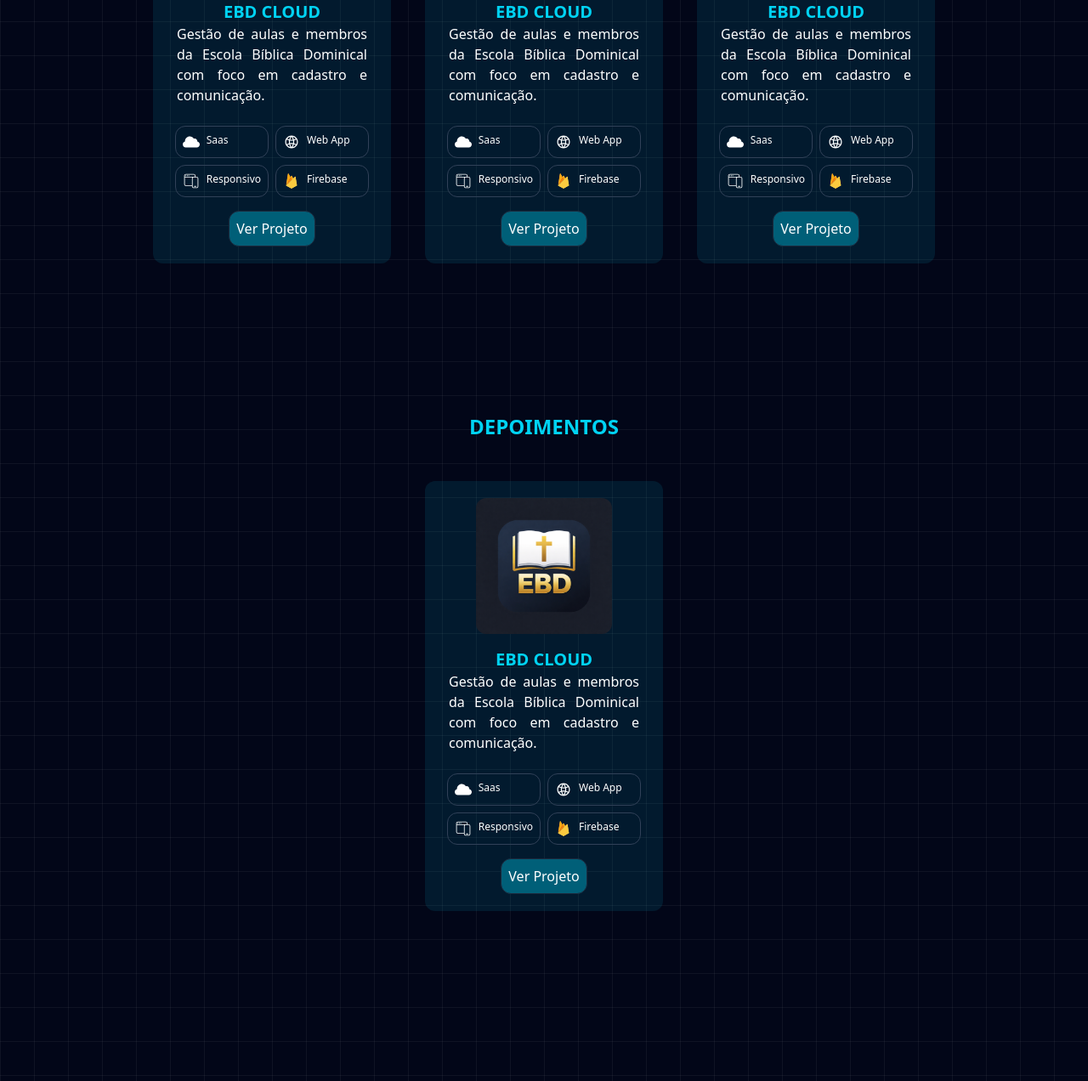
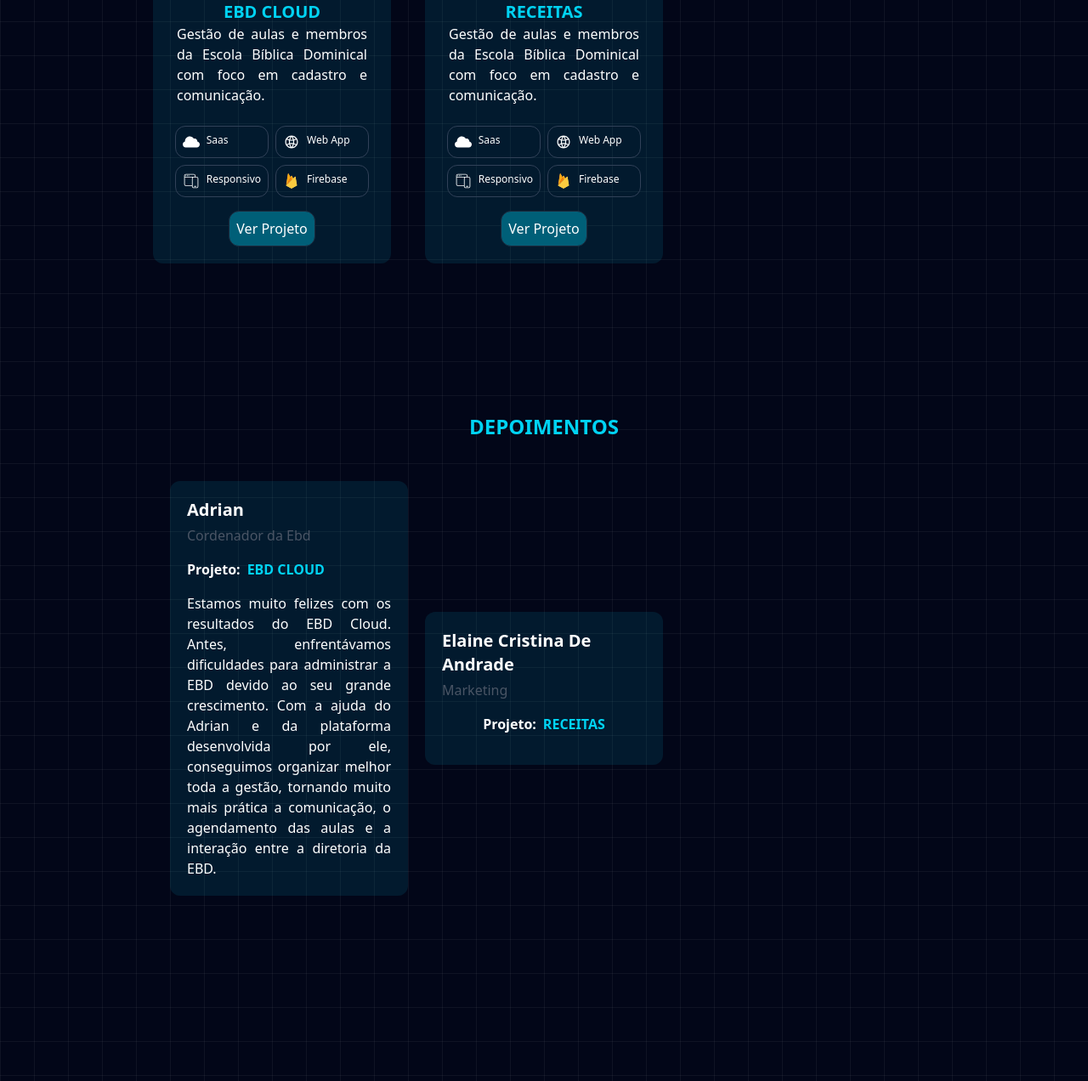
Before and after one commit to Adrriian/portifolio, a website: page index.html in a window 1280 px wide. Shown: the part 2375-3647 px from the top of the page at 85% size. Drawn offline with Linux system fonts and the light colour scheme; files whose address does not match are found by name.

Commit message:
fazendo a area de depoimentos layout

```diff
--- a/index.html
+++ b/index.html
@@ -5,6 +5,7 @@
     <meta charset="UTF-8">
     <meta name="viewport" content="width=device-width, initial-scale=1.0">
     <link href="./src/css/output.css" rel="stylesheet">
+    <title>Adrian.dev</title>
 </head>
 
 <body
@@ -158,7 +159,7 @@
                     <div
                         class="w-70 p-5 flex flex-col gap-4 items-center  hover:translate-y-2 bg-cyan-400/10 hover:shadow-[10px_10px_30px_black] rounded-xl transition-all duration-300 ease-linear">
                         <div class="w-40">
-                            <img src="./public//icons/ebd.png" class=" rounded-xl">
+                            <img src="./public/logos//apps/ebd.png" class=" rounded-xl">
                         </div>
                         <div class="flex flex-col items-center">
                             <h1 class="text-cyan-400 text-xl font-bold transition-all duration-300 ease-linear">EBD
@@ -192,11 +193,10 @@
                     <div
                         class="w-70 p-5 flex flex-col gap-4 items-center  hover:translate-y-2 bg-cyan-400/10 hover:shadow-[10px_10px_30px_black] rounded-xl transition-all duration-300 ease-linear">
                         <div class="w-40">
-                            <img src="./public//icons/ebd.png" class=" rounded-xl">
+                            <img src="./public/logos/apps/receitas.jpg" class=" rounded-xl">
                         </div>
                         <div class="flex flex-col items-center">
-                            <h1 class="text-cyan-400 text-xl font-bold transition-all duration-300 ease-linear">EBD
-                                CLOUD</h1>
+                            <h1 class="text-cyan-400 text-xl font-bold transition-all duration-300 ease-linear">RECEITAS</h1>
                             <p class="max-w-60 text-justify px-2 pb-2 text-white ">Gestão de aulas e membros da Escola
                                 Bíblica Dominical com foco em cadastro e comunicação.</p>
                         </div>
@@ -223,83 +223,41 @@
                             <button class="text-white cursor-pointer">Ver Projeto</button>
                         </div>
                     </div>
-                    <div
-                        class="w-70 p-5 flex flex-col gap-4 items-center  hover:translate-y-2 bg-cyan-400/10 hover:shadow-[10px_10px_30px_black] rounded-xl transition-all duration-300 ease-linear">
-                        <div class="w-40">
-                            <img src="./public//icons/ebd.png" class=" rounded-xl">
-                        </div>
-                        <div class="flex flex-col items-center">
-                            <h1 class="text-cyan-400 text-xl font-bold transition-all duration-300 ease-linear">EBD
-                                CLOUD</h1>
-                            <p class="max-w-60 text-justify px-2 pb-2 text-white ">Gestão de aulas e membros da Escola
-                                Bíblica Dominical com foco em cadastro e comunicação.</p>
-                        </div>
-                        <div class="grid grid-cols-2 gap-2">
-                            <div class="flex gap-2 p-2 border border-slate-700 rounded-xl">
-                                <img src="./public/icons/saas.svg" class="w-5 h-5">
-                                <h1 class="text-white  text-xs">Saas</h1>
-                            </div>
-                            <div class="flex gap-2 p-2 border border-slate-700 rounded-xl">
-                                <img src="./public/icons/web.svg" class="w-5 h-5">
-                                <h1 class="text-white  text-xs">Web App</h1>
-                            </div>
-                            <div class="flex gap-2 p-2 border border-slate-700 rounded-xl">
-                                <img src="./public/icons/responsive.svg" class="w-5 h-5">
-                                <h1 class="text-white  text-xs">Responsivo</h1>
-                            </div>
-                            <div class="flex gap-2 p-2 border border-slate-700 rounded-xl">
-                                <img src="./public/icons/firebase.svg" class="w-5 h-5">
-                                <h1 class="text-white  text-xs">Firebase</h1>
-                            </div>
-                        </div>
-                        <div
-                            class="cursor-pointer flex items-center justify-center p-2 border border-slate-800 bg-cyan-800 rounded-xl  hover:bg-cyan-600">
-                            <button class="text-white cursor-pointer">Ver Projeto</button>
-                        </div>
-                    </div>
-
                 </div>
             </div>
         </section>
         <section id="depoimentos" class=" py-20">
-            <h1 class="text-cyan-400 font-black text-2xl w-full text-center uppercase">Depoimentos</h1>
-            <div class="flex items-center justify-center mt-12">
-                <div class="w-70 p-5 flex flex-col gap-4 items-center  hover:translate-y-2 bg-cyan-400/10 hover:shadow-[10px_10px_30px_black] rounded-xl transition-all duration-300 ease-linear">
-                    <div class="w-40">
-                        <img src="./public//icons/ebd.png" class=" rounded-xl">
-                    </div>
-                    <div class="flex flex-col items-center">
-                        <h1 class="text-cyan-400 text-xl font-bold transition-all duration-300 ease-linear">EBD CLOUD
-                        </h1>
-                        <p class="max-w-60 text-justify px-2 pb-2 text-white ">Gestão de aulas e membros da Escola
-                            Bíblica Dominical com foco em cadastro e comunicação.</p>
-                    </div>
-                    <div class="grid grid-cols-2 gap-2">
-                        <div class="flex gap-2 p-2 border border-slate-700 rounded-xl">
-                            <img src="./public/icons/saas.svg" class="w-5 h-5">
-                            <h1 class="text-white  text-xs">Saas</h1>
+            <div class="w-full flex flex-col items-center justify-center">
+                <h1 class="text-cyan-400 font-black text-2xl w-full text-center uppercase">Depoimentos</h1>
+                <div class="flex flex-col gap-5 items-center justify-center mt-12 sm:grid sm:grid-cols-2 lg:grid-cols-3">
+                    <div class="w-70 p-5 flex flex-col gap-4   hover:translate-y-2 bg-cyan-400/10 hover:shadow-[10px_10px_30px_black] rounded-xl transition-all duration-300 ease-linear">
+                        <div class="flex flex-col gap-1">
+                            <h1 class="text-white font-bold text-xl">Adrian</h1>
+                            <h1 class="text-gray-600 font-medium">Cordenador da Ebd</h1>
                         </div>
-                        <div class="flex gap-2 p-2 border border-slate-700 rounded-xl">
-                            <img src="./public/icons/web.svg" class="w-5 h-5">
-                            <h1 class="text-white  text-xs">Web App</h1>
+                        <div class="flex gap-2">
+                            <h1 class="text-white font-bold">Projeto:</h1>
+                            <h1 class="text-cyan-400 font-extrabold">EBD CLOUD</h1>
                         </div>
-                        <div class="flex gap-2 p-2 border border-slate-700 rounded-xl">
-                            <img src="./public/icons/responsive.svg" class="w-5 h-5">
-                            <h1 class="text-white  text-xs">Responsivo</h1>
-                        </div>
-                        <div class="flex gap-2 p-2 border border-slate-700 rounded-xl">
-                            <img src="./public/icons/firebase.svg" class="w-5 h-5">
-                            <h1 class="text-white  text-xs">Firebase</h1>
+                        <div>
+                            <p class="text-white text-justify">Estamos muito felizes com os resultados do EBD Cloud. Antes, enfrentávamos dificuldades para administrar a EBD devido ao seu grande crescimento. Com a ajuda do Adrian e da plataforma desenvolvida por ele, conseguimos organizar melhor toda a gestão, tornando muito mais prática a comunicação, o agendamento das aulas e a interação entre a diretoria da EBD.</p>
                         </div>
                     </div>
-                    <div
-                        class="cursor-pointer flex items-center justify-center p-2 border border-slate-800 bg-cyan-800 rounded-xl  hover:bg-cyan-600">
-                        <button class="text-white cursor-pointer">Ver Projeto</button>
+                    <div class="w-70 p-5 flex flex-col gap-4 items-center  hover:translate-y-2 bg-cyan-400/10 hover:shadow-[10px_10px_30px_black] rounded-xl transition-all duration-300 ease-linear">
+                        <div class="flex flex-col gap-1">
+                            <h1 class="text-white font-bold text-xl">Elaine Cristina De Andrade</h1>
+                            <h1 class="text-gray-600 font-medium">Marketing</h1>
+                        </div>
+                        <div class="flex gap-2">
+                            <h1 class="text-white font-bold">Projeto:</h1>
+                            <h1 class="text-cyan-400 font-extrabold">RECEITAS</h1>
+                        </div>
+                        <div>
+                            <p class="text-white text-justify"></p>
+                        </div>
                     </div>
                 </div>
             </div>
-            </div>
-
         </section>
 
     </main>
```
Also changed, not shown: public/logos/apps/ebd.png (renamed from public/icons/ebd.png), public/logos/apps/receitas.jpg (added), public/logos/ferramentas/css-3.png (renamed from public/icons/css-3.png), public/logos/ferramentas/git.svg (renamed from public/icons/git.svg), public/logos/ferramentas/github.svg (renamed from public/icons/github.svg), public/logos/ferramentas/html-5.png (renamed from public/icons/html-5.png), public/logos/ferramentas/js.png (renamed from public/icons/js.png), public/logos/ferramentas/next.svg (renamed from public/icons/next.svg), public/logos/ferramentas/node.png (renamed from public/icons/node.png), public/logos/ferramentas/node.svg (renamed from public/icons/node.svg), public/logos/ferramentas/react.png (renamed from public/icons/react.png), public/logos/ferramentas/tailwindcss.png (renamed from public/icons/tailwindcss.png), public/logos/ferramentas/ts.png (renamed from public/icons/ts.png), public/logos/ferramentas/vscode.png (renamed from public/icons/vscode.png), 2 more files.
